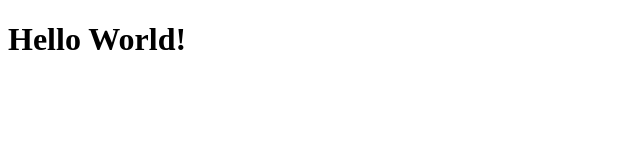
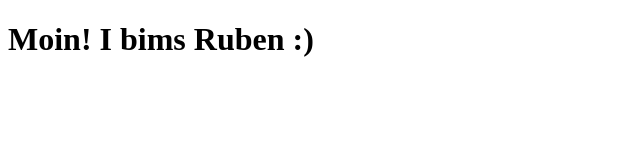
Before and after one commit to EsStinktNachCode/html-portfolio, a plain HTML site: page index.html in a window 1280 px wide. Shown: the whole page, without its empty margins (0-640 px from the left). Drawn offline with Linux system fonts and the light colour scheme.

Commit message:
Update index.html

```diff
--- a/index.html
+++ b/index.html
@@ -7,6 +7,6 @@
   </head>
 
   <body>
-    <h1>Hello World!</h1>
+    <h1>Moin! I bims Ruben :)</h1>
   </body>
 </html>
```
